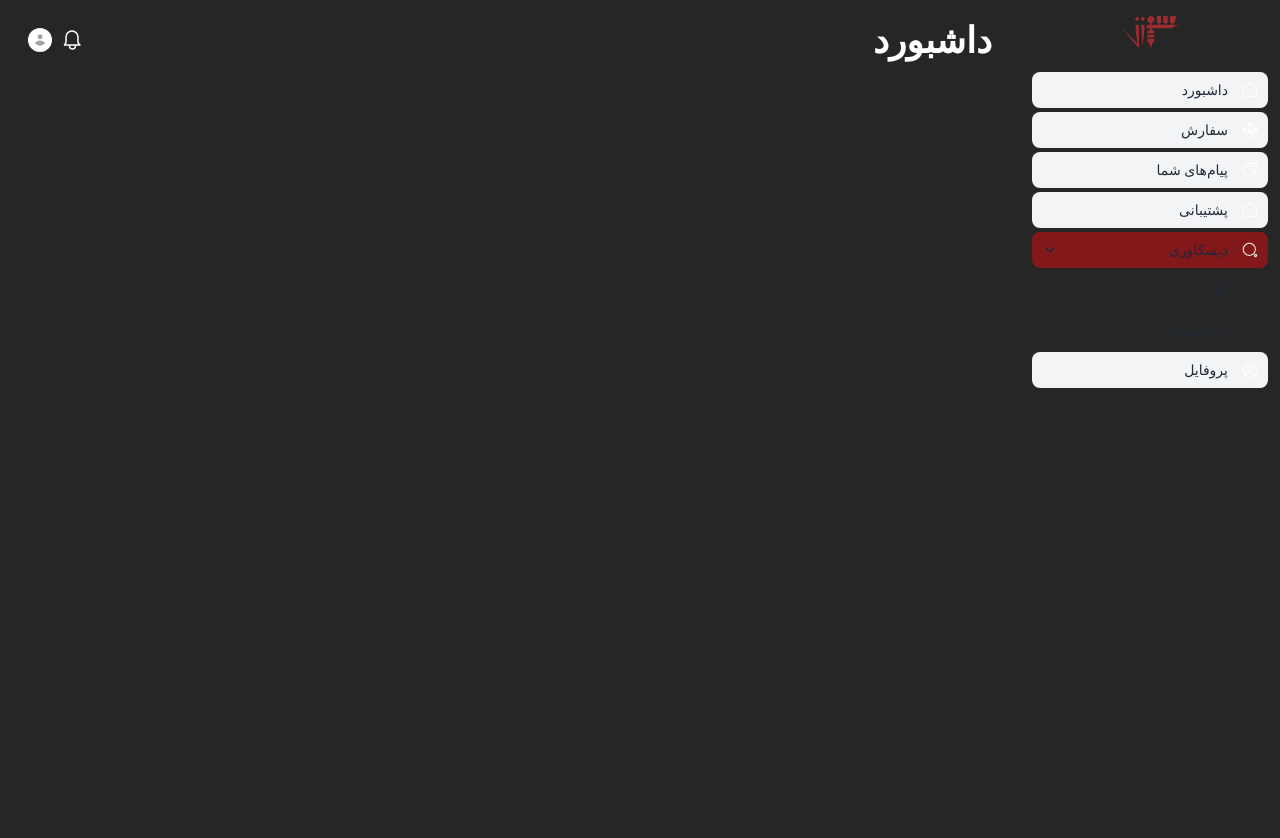
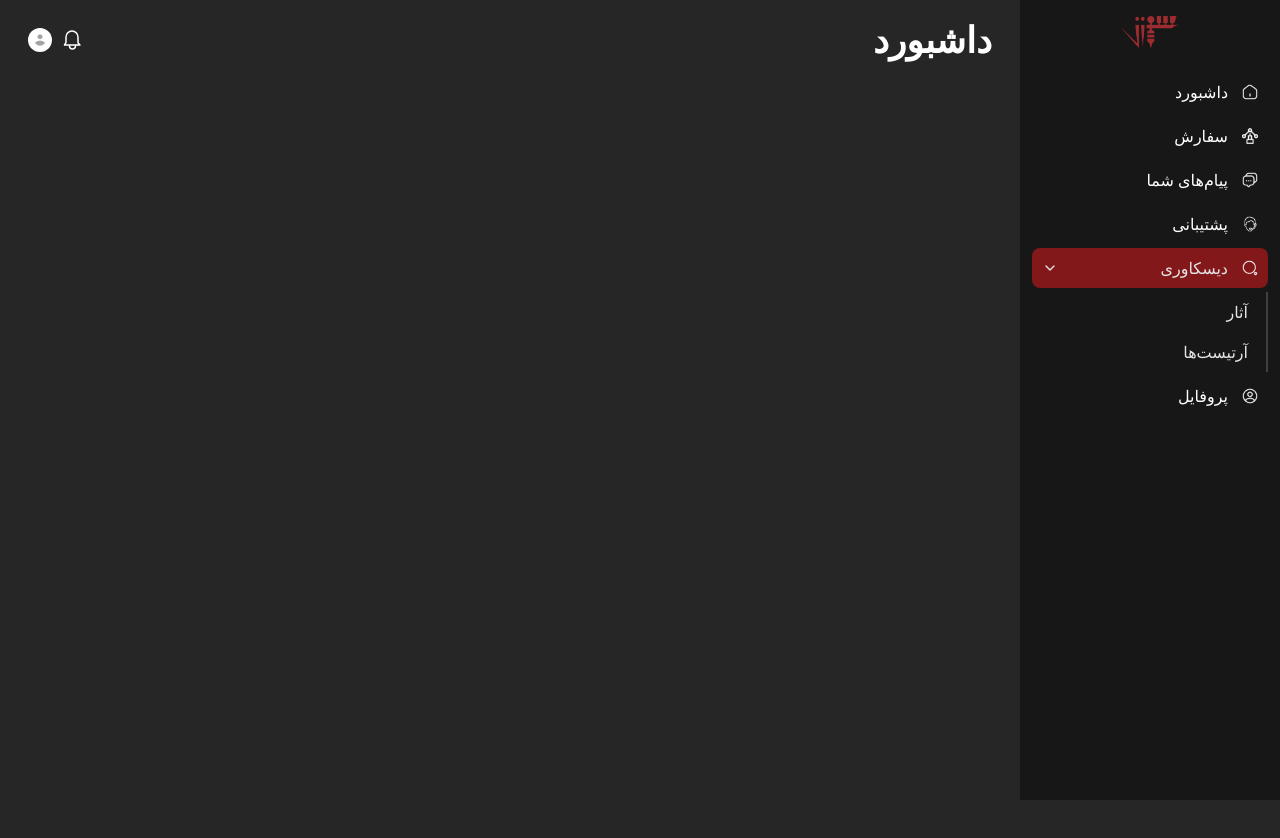
Before and after one commit to X-Mohsen/Soozan-Angular-Example, an Angular app: page / in a window 1280 px wide. Both pictures are taken after a click on the button "دیسکاوری". Shown: the top 838 px of the page. Built offline with nearby package versions, Linux system fonts and the light colour scheme.

Commit message:
fixed font size and border for panel-sidebar & added support-icon

```diff
--- a/src/app/features/panel-sidebar/panel-sidebar.component.html
+++ b/src/app/features/panel-sidebar/panel-sidebar.component.html
@@ -1,5 +1,5 @@
 <div
-  class="relative flex flex-col h-full max-h-full w-[260px] h-full fixed hidden sm:block border-gray-200 dark:bg-neutral-900 dark:border-neutral-900"
+  class="relative flex flex-col h-full max-h-full w-[260px] h-full fixed hidden sm:block border-gray-200 bg-neutral-900 border-neutral-900"
 >
   <!-- Logo -->
   <div class="px-6 pt-4 flex items-center">
@@ -10,7 +10,7 @@
 
   <!-- Items -->
   <div
-    class="h-full overflow-y-auto [&::-webkit-scrollbar]:w-2 [&::-webkit-scrollbar-thumb]:rounded-full [&::-webkit-scrollbar-track]:bg-gray-100 [&::-webkit-scrollbar-thumb]:bg-gray-300 dark:[&::-webkit-scrollbar-track]:bg-neutral-700 dark:[&::-webkit-scrollbar-thumb]:bg-neutral-500"
+    class="h-full overflow-y-auto [&::-webkit-scrollbar]:w-2 [&::-webkit-scrollbar-thumb]:rounded-full [&::-webkit-scrollbar-track]:bg-gray-100 [&::-webkit-scrollbar-thumb]:bg-gray-300 [&::-webkit-scrollbar-track]:bg-neutral-700 [&::-webkit-scrollbar-thumb]:bg-neutral-500"
   >
     <nav
       class="hs-accordion-group p-3 w-full flex flex-col flex-wrap"
@@ -19,7 +19,7 @@
       <ul class="flex flex-col space-y-1">
         <li>
           <a
-            class="flex items-center gap-x-3.5 py-2 px-2.5 bg-gray-100 text-sm text-gray-800 rounded-lg hover:bg-neutral-700 focus:outline-none focus:bg-red-900 dark:bg-transparent dark:text-white"
+            class="flex items-center gap-x-3.5 py-2 px-2.5 bg-gray-100 text-base text-gray-800 rounded-lg hover:bg-neutral-700 focus:outline-none focus:bg-red-900 bg-transparent text-white"
             href="#"
           >
             <img
@@ -34,7 +34,7 @@
         </li>
         <li>
           <a
-            class="flex items-center gap-x-3.5 py-2 px-2.5 bg-gray-100 text-sm text-gray-800 rounded-lg hover:bg-neutral-700 focus:outline-none focus:bg-red-900 dark:bg-transparent dark:text-white"
+            class="flex items-center gap-x-3.5 py-2 px-2.5 bg-gray-100 text-base text-gray-800 rounded-lg hover:bg-neutral-700 focus:outline-none focus:bg-red-900 bg-transparent text-white"
             href="#"
           >
             <img
@@ -49,7 +49,7 @@
         </li>
         <li>
           <a
-            class="flex items-center gap-x-3.5 py-2 px-2.5 bg-gray-100 text-sm text-gray-800 rounded-lg hover:bg-neutral-700 focus:outline-none focus:bg-red-900 dark:bg-transparent dark:text-white"
+            class="flex items-center gap-x-3.5 py-2 px-2.5 bg-gray-100 text-base text-gray-800 rounded-lg hover:bg-neutral-700 focus:outline-none focus:bg-red-900 bg-transparent text-white"
             href="#"
           >
             <img
@@ -64,15 +64,15 @@
         </li>
         <li>
           <a
-            class="flex items-center gap-x-3.5 py-2 px-2.5 bg-gray-100 text-sm text-gray-800 rounded-lg hover:bg-neutral-700 focus:outline-none focus:bg-red-900 dark:bg-transparent dark:text-white"
+            class="flex items-center gap-x-3.5 py-2 px-2.5 bg-gray-100 text-base text-gray-800 rounded-lg hover:bg-neutral-700 focus:outline-none focus:bg-red-900 bg-transparent text-white"
             href="#"
           >
             <img
               class="shrink-0 size-4 brightness-[10]"
               width="24"
               height="24"
-              src="/icons/icon-dashboard.png"
-              alt="Dashboard Icon"
+              src="/icons/icon-support.png"
+              alt="Support Icon"
             />
             پشتیبانی
           </a>
@@ -81,7 +81,7 @@
         <li class="hs-accordion" id="discovery-accordion">
           <button
             type="button"
-            class="hs-accordion-toggle w-full text-start flex items-center gap-x-3.5 py-2 px-2.5 text-sm text-gray-800 rounded-lg hover:bg-neutral-700 focus:outline-none focus:bg-red-900 dark:bg-neutral-800 dark:hover:bg-neutral-700 dark:text-neutral-200"
+            class="hs-accordion-toggle w-full text-start flex items-center gap-x-3.5 py-2 px-2.5 text-base text-gray-800 rounded-lg hover:bg-neutral-700 focus:outline-none focus:bg-red-900 bg-neutral-800 hover:bg-neutral-700 text-neutral-200"
             aria-expanded="true"
             aria-controls="discovery-accordion-child"
           >
@@ -131,18 +131,18 @@
             role="region"
             aria-labelledby="discovery-accordion"
           >
-            <ul class="ps-8 pt-1 space-y-1">
-              <li>
+            <ul class="pt-1">
+              <li class="border-r-2 border-neutral-700 pr-2">
                 <a
-                  class="flex items-center gap-x-3.5 py-2 px-2.5 text-sm text-gray-800 rounded-lg hover:bg-gray-100 focus:outline-none focus:bg-gray-100 dark:bg-neutral-800 dark:text-neutral-200"
+                  class="flex items-center gap-x-3.5 py-2 px-2.5 text-base text-gray-800 rounded-lg hover:bg-gray-800 focus:outline-none text-neutral-200"
                   href="#"
                 >
                   آثار
                 </a>
               </li>
-              <li>
+              <li class="border-r-2 border-neutral-700 pr-2">
                 <a
-                  class="flex items-center gap-x-3.5 py-2 px-2.5 text-sm text-gray-800 rounded-lg hover:bg-gray-100 focus:outline-none focus:bg-gray-100 dark:bg-neutral-800 dark:text-neutral-200"
+                  class="flex items-center gap-x-3.5 py-2 px-2.5 text-base text-gray-800 rounded-lg hover:bg-gray-800 focus:outline-none text-neutral-200"
                   href="#"
                 >
                   آرتیست‌ها
@@ -153,7 +153,7 @@
         </li>
         <li>
           <a
-            class="flex items-center gap-x-3.5 py-2 px-2.5 bg-gray-100 text-sm text-gray-800 rounded-lg hover:bg-neutral-700 focus:outline-none focus:bg-red-900 dark:bg-transparent dark:text-white"
+            class="flex items-center gap-x-3.5 py-2 px-2.5 bg-gray-100 text-base text-gray-800 rounded-lg hover:bg-neutral-700 focus:outline-none focus:bg-red-900 bg-transparent text-white"
             href="#"
           >
             <img
```
Also changed, not shown: public/icons/icon-support.png (added).
